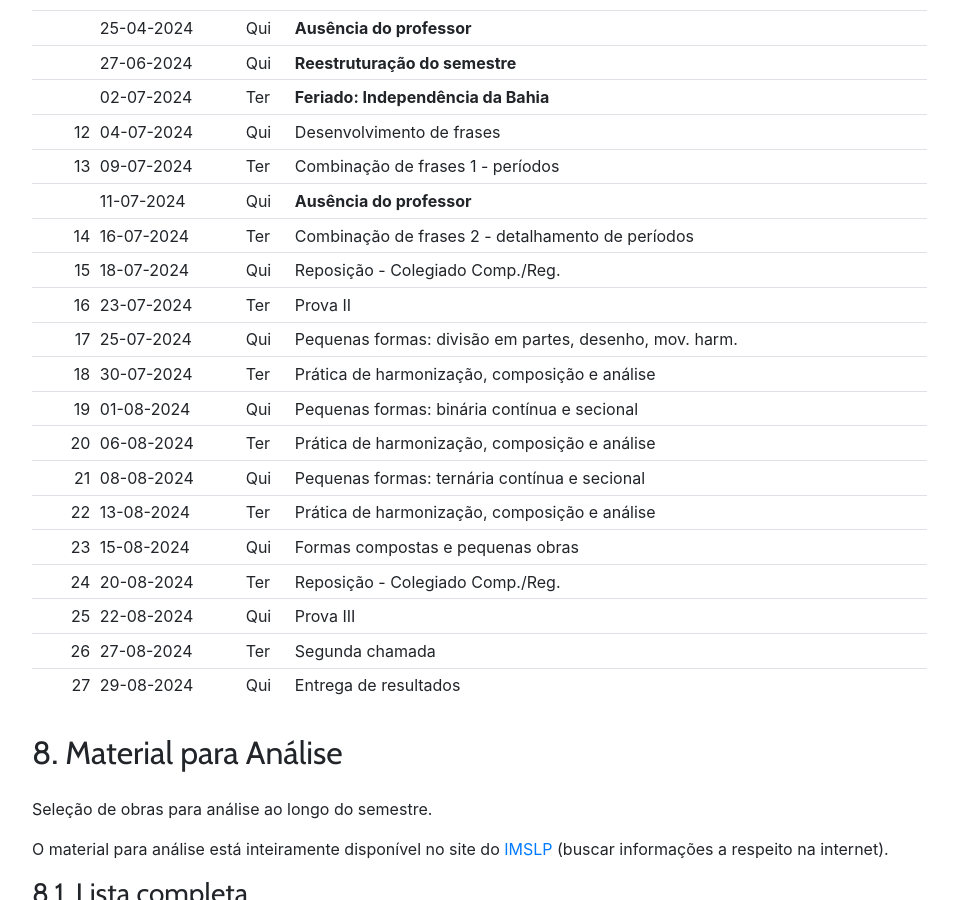
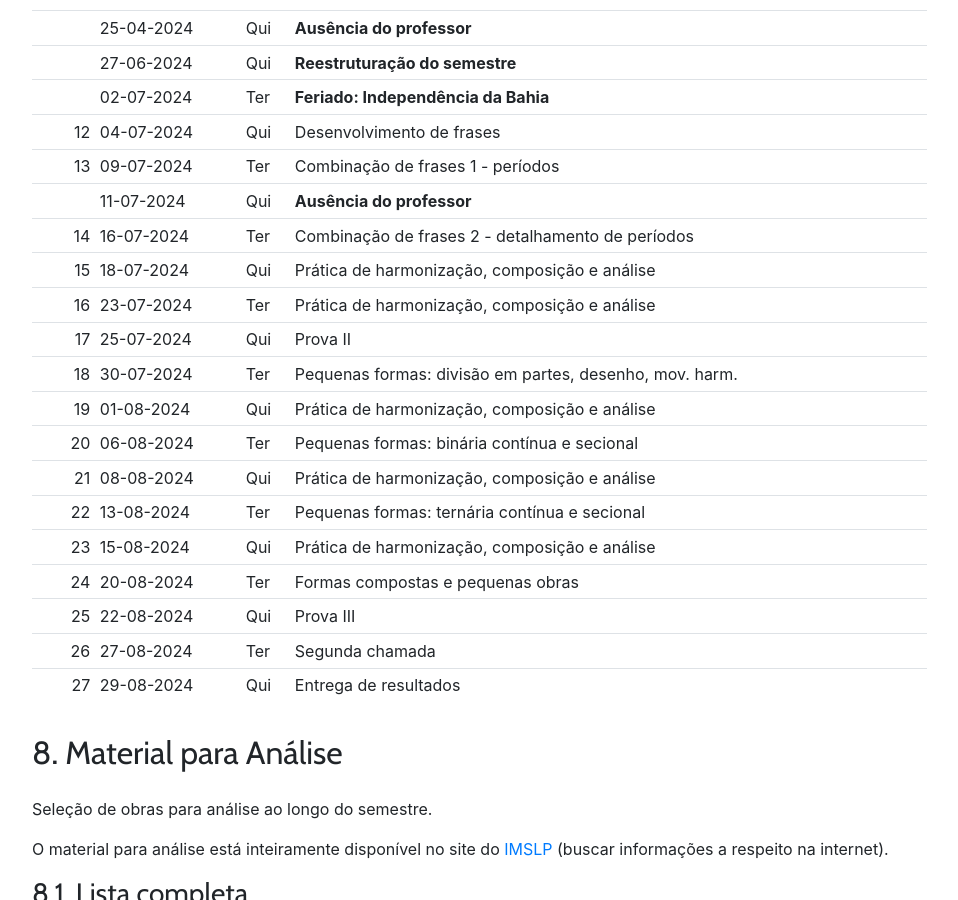
Before and after one commit to kroger/genosmus, a Jekyll site: the page built from _marcos/musa71.md, in a window 1280 px wide and 900 px high, scrolled down 2900 px. Shown: the whole window, without its empty margins (68-1026 px from the left). Built offline with Jekyll 4.4.1, drawn with Linux system fonts in a browser that asks for light colours; nearby versions of some CDN libraries; the table of contents is made by our own code.

Commit message:
Reajusta cronograma LEM
- Adia prova 2 em uma aula
- Reajusta restante do semestre

```diff
--- a/_marcos/cronogramas/musa69.txt
+++ b/_marcos/cronogramas/musa69.txt
@@ -17,7 +17,8 @@ Notas melódicas - passagem e bordadura
 Dominante secundária
 **Ausência do professor**
 Notas melódicas - ritardo, suspensão
-Reposição - Colegiado Comp./Reg.
+Prática de composição, harmonização e análise
+Prática de composição, harmonização e análise
 Prova II
 Acordes de sétima da dominante
 Prática de composição, harmonização e análise
@@ -26,7 +27,6 @@ Notas melódicas - apojatura e escapada
 Prática de composição, harmonização e análise
 Prática de composição, harmonização e análise
 Acordes de sétima da dominante (inversão 1)
-Reposição - Colegiado Comp./Reg.
 Prova III
 Segunda chamada
 Entrega de resultados
--- a/_marcos/cronogramas/musa71.txt
+++ b/_marcos/cronogramas/musa71.txt
@@ -17,7 +17,8 @@ Desenvolvimento de frases
 Combinação de frases 1 - períodos
 **Ausência do professor**
 Combinação de frases 2 - detalhamento de períodos
-Reposição - Colegiado Comp./Reg.
+Prática de harmonização, composição e análise
+Prática de harmonização, composição e análise
 Prova II
 Pequenas formas: divisão em partes, desenho, mov. harm.
 Prática de harmonização, composição e análise
@@ -26,7 +27,6 @@ Prática de harmonização, composição e análise
 Pequenas formas: ternária contínua e secional
 Prática de harmonização, composição e análise
 Formas compostas e pequenas obras
-Reposição - Colegiado Comp./Reg.
 Prova III
 Segunda chamada
 Entrega de resultados
--- a/_marcos/musa71.md
+++ b/_marcos/musa71.md
@@ -93,16 +93,16 @@ Em função da coordenação do Colegiado de Composição e Regência, o profess
 |   13 | 09-07-2024 | Ter  | Combinação de frases 1 - períodos                        |
 |      | 11-07-2024 | Qui  | **Ausência do professor**                                |
 |   14 | 16-07-2024 | Ter  | Combinação de frases 2 - detalhamento de períodos        |
-|   15 | 18-07-2024 | Qui  | Reposição - Colegiado Comp./Reg.                         |
-|   16 | 23-07-2024 | Ter  | Prova II                                                 |
-|   17 | 25-07-2024 | Qui  | Pequenas formas: divisão em partes, desenho, mov. harm.  |
-|   18 | 30-07-2024 | Ter  | Prática de harmonização, composição e análise            |
-|   19 | 01-08-2024 | Qui  | Pequenas formas: binária contínua e secional             |
-|   20 | 06-08-2024 | Ter  | Prática de harmonização, composição e análise            |
-|   21 | 08-08-2024 | Qui  | Pequenas formas: ternária contínua e secional            |
-|   22 | 13-08-2024 | Ter  | Prática de harmonização, composição e análise            |
-|   23 | 15-08-2024 | Qui  | Formas compostas e pequenas obras                        |
-|   24 | 20-08-2024 | Ter  | Reposição - Colegiado Comp./Reg.                         |
+|   15 | 18-07-2024 | Qui  | Prática de harmonização, composição e análise            |
+|   16 | 23-07-2024 | Ter  | Prática de harmonização, composição e análise            |
+|   17 | 25-07-2024 | Qui  | Prova II                                                 |
+|   18 | 30-07-2024 | Ter  | Pequenas formas: divisão em partes, desenho, mov. harm.  |
+|   19 | 01-08-2024 | Qui  | Prática de harmonização, composição e análise            |
+|   20 | 06-08-2024 | Ter  | Pequenas formas: binária contínua e secional             |
+|   21 | 08-08-2024 | Qui  | Prática de harmonização, composição e análise            |
+|   22 | 13-08-2024 | Ter  | Pequenas formas: ternária contínua e secional            |
+|   23 | 15-08-2024 | Qui  | Prática de harmonização, composição e análise            |
+|   24 | 20-08-2024 | Ter  | Formas compostas e pequenas obras                        |
 |   25 | 22-08-2024 | Qui  | Prova III                                                |
 |   26 | 27-08-2024 | Ter  | Segunda chamada                                          |
 |   27 | 29-08-2024 | Qui  | Entrega de resultados                                    |
```
Also changed, not shown: _marcos/musa69.md (+8 -8 lines).
